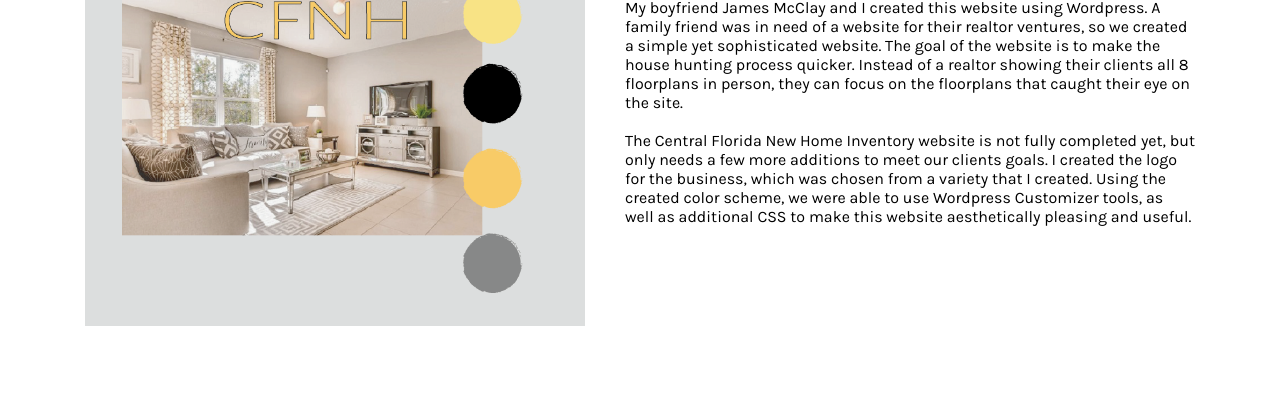
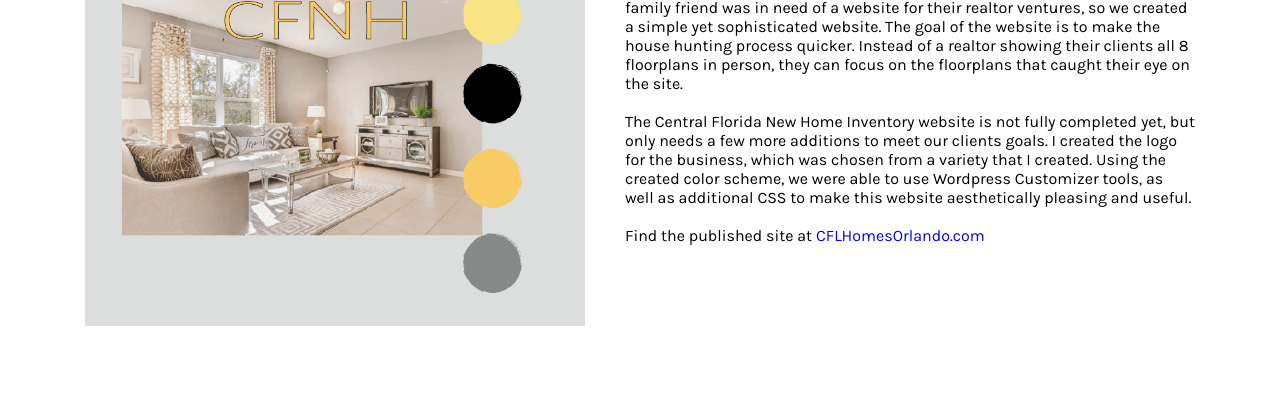
Before and after one commit to madisonhodge/madisonhodge, a plain HTML site: page cfnh.html in a window 1280 px wide. Shown: the part 324-732 px from the top of the page. Drawn offline with Linux system fonts and the light colour scheme; grey boxes are pictures that could not be loaded.

Commit message:
Add files via upload

```diff
--- a/cfnh.html
+++ b/cfnh.html
@@ -31,6 +31,10 @@
           <p>My boyfriend James McClay and I created this website using Wordpress. A family friend was in need of a website for their realtor ventures, so we created a simple yet sophisticated website. The goal of the website is to make the house hunting process quicker. Instead of a realtor showing their clients all 8 floorplans in person, they can focus on the floorplans that caught their eye on the site. <br><br>
 
           The Central Florida New Home Inventory website is not fully completed yet, but only needs a few more additions to meet our clients goals. I created the logo for the business, which was chosen from a variety that I created. Using the created color scheme, we were able to use Wordpress Customizer tools, as well as additional CSS to make this website aesthetically pleasing and useful.
+
+          <br><br>
+
+          Find the published site at <a href="https://cflhomesorlando.com"> CFLHomesOrlando.com</a>
 
           </div>
         </div>
```
